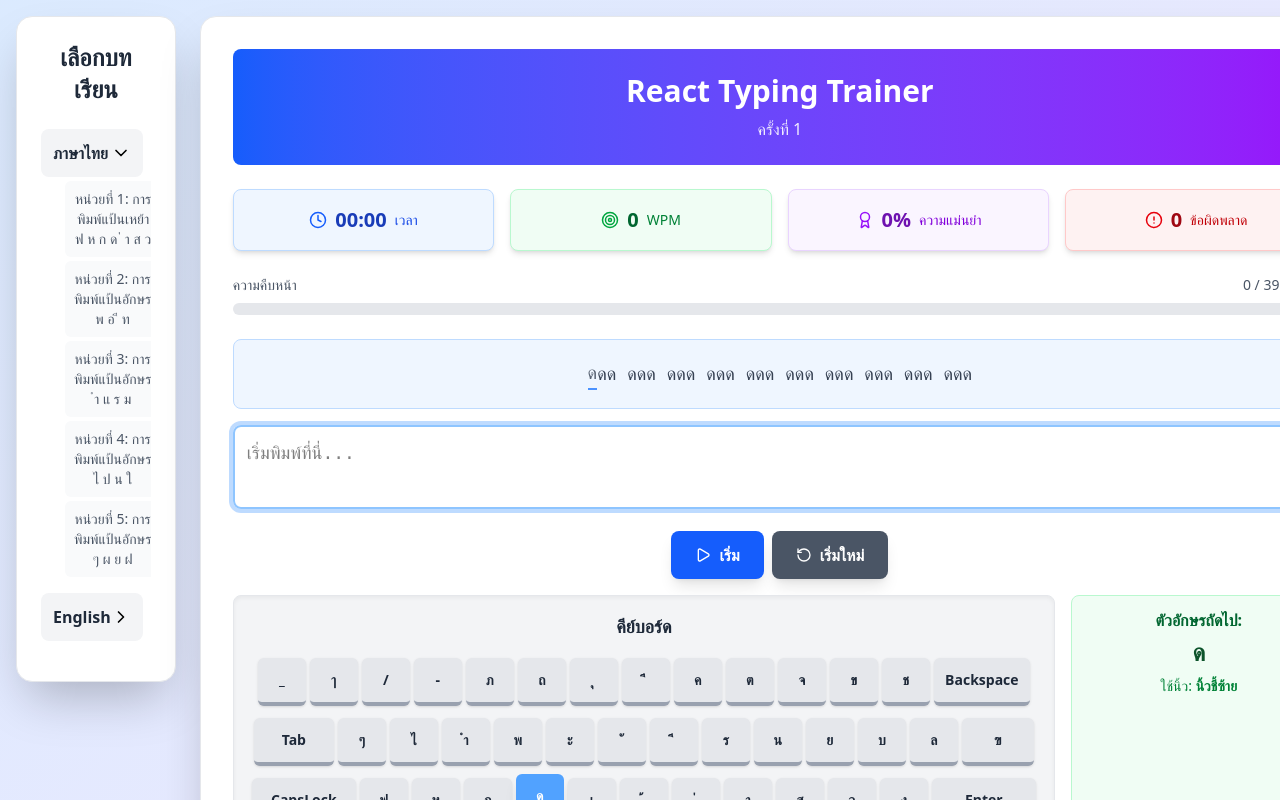
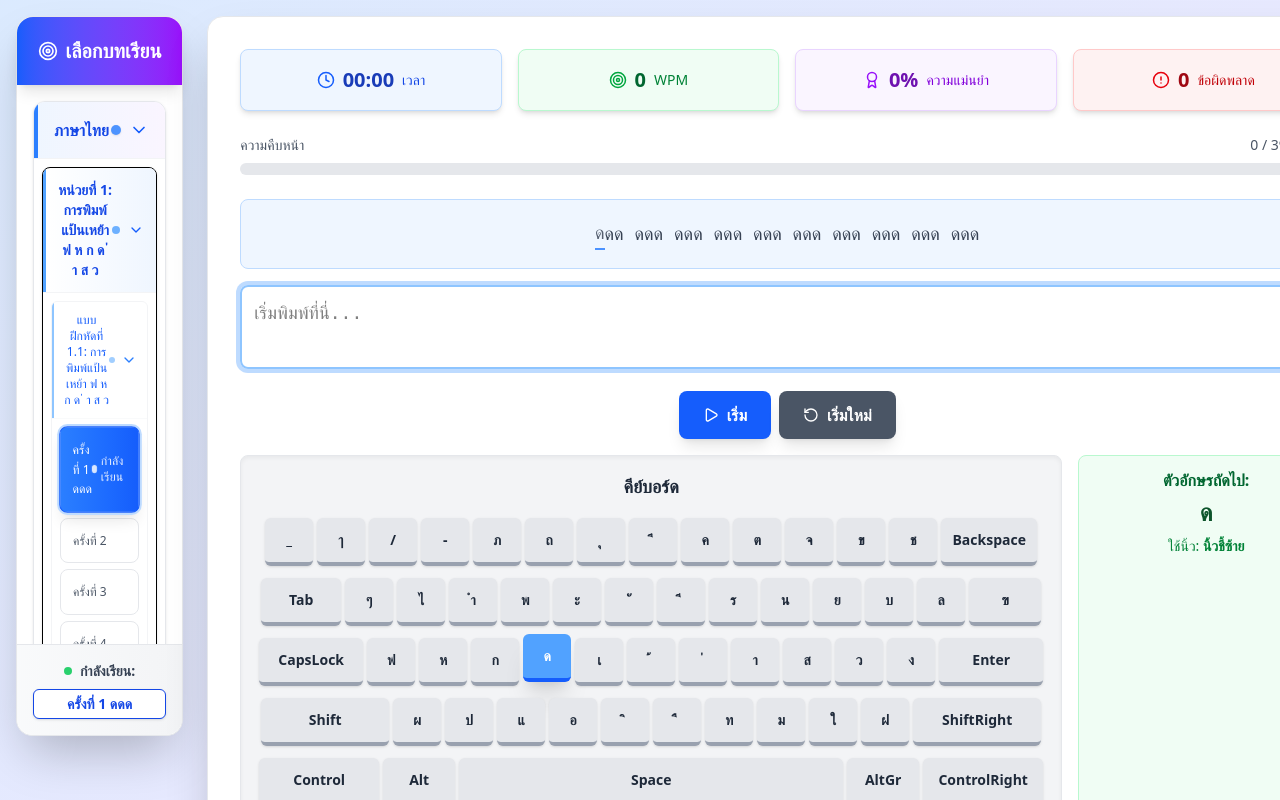
Before and after one commit to AfdolRatchanon/project-typing, a React (Vite) app: page / in a window 1280 px wide. Shown: the top 800 px of the page. Built offline with nearby package versions, Linux system fonts and the light colour scheme.

Commit message:
fix(App.tsx) : layout, aside, virture keyboard

```diff
--- a/src/App.tsx
+++ b/src/App.tsx
@@ -2,8 +2,8 @@ import React, { useState, useEffect, useRef, useCallback, useMemo } from 'react'
 import { Clock, Target, Award, RotateCcw, Play, Pause, ChevronDown, ChevronRight, CircleAlert } from 'lucide-react';
 import './App.css'
 
-// import type { Language, Unit, Session, Level, ScoringCriteria, LevelScoring } from './types'
-import { languages, scoringCriteria } from './data'
+// import type { Language, Unit, Session, Level, ScoringCriteria, LevelScoring } from './types/types'
+import { languages, scoringCriteria } from './data/data'
 
 
 // Define types for better type safety and code readability
@@ -604,102 +604,200 @@ const App: React.FC = () => {
   const totalCharsActual = fullTextContent.length;
   const progress = totalCharsActual > 0 ? (totalProgress / totalCharsActual) * 100 : 0;
 
+  useEffect(() => {
+    // Find current level and auto-expand menu to show it
+    for (const language of languages) {
+      for (const unit of language.units) {
+        for (const session of unit.sessions) {
+          const foundLevel = session.levels.find(level => level.id === currentLevelId);
+          if (foundLevel) {
+            setExpandedLanguage(language.id);
+            setExpandedUnits(prev => ({ ...prev, [unit.id]: true }));
+            setExpandedSessions(prev => ({ ...prev, [session.id]: true }));
+            return;
+          }
+        }
+      }
+    }
+  }, [currentLevelId, languages]);
+
   return (
-    <div className="min-h-screen bg-gradient-to-br from-blue-100 to-purple-100 flex flex-col lg:flex-row p-2 sm:p-4 font-inter gap-3 lg:gap-6">
+    <div className="min-h-screen bg-gradient-to-br from-blue-100 to-purple-100 flex flex-col xl:flex-row p-2 sm:p-4 font-inter gap-3 lg:gap-6">
       {/* Aside Menu for Level Selection */}
-      <aside className="bg-white rounded-xl lg:rounded-2xl shadow-2xl w-full lg:w-80 xl:w-96 p-3 lg:p-6 border border-gray-200 lg:h-fit max-h-80 lg:max-h-screen">
-        <h2 className="text-lg lg:text-2xl font-bold text-gray-800 mb-3 lg:mb-6 text-center">
+      <aside className="bg-white rounded-xl lg:rounded-2xl shadow-2xl w-full xl:w-80 2xl:w-96 border border-gray-200 h-150 sm:h-200 lg:h-500 lg:max-h-[90vh] flex flex-col">
+        {/* Header with gradient */}
+        <div className="bg-gradient-to-r from-blue-600 to-purple-600 text-white p-3 sm:p-4 lg:p-5 rounded-t-xl lg:rounded-t-2xl shadow-lg">
+          <h2 className="text-base sm:text-lg lg:text-xl font-bold text-center flex items-center justify-center gap-2">
+            <Target size={16} className="sm:w-5 sm:h-5" />
             เลือกบทเรียน
           </h2>
+        </div>
 
-        <div className="overflow-y-auto max-h-60 lg:max-h-[calc(100vh-200px)] pr-2">
-          {languages.map((language) => (
-            <div key={language.id} className="mb-4">
+        {/* Menu Content with improved scrolling - responsive */}
+        <div className="flex-1 overflow-y-auto p-2 sm:p-3 lg:p-4 scrollbar-thin scrollbar-track-gray-100 scrollbar-thumb-gray-300">
+          <div className="space-y-2 sm:space-y-3">
+            {languages.map((language, _langIndex) => { // Fixed: added underscore
+              // Check if current level is in this language
+              const isLanguageActive = language.units.some(unit =>
+                unit.sessions.some(session =>
+                  session.levels.some(level => level.id === currentLevelId)
+                )
+              );
+
+              return (
+                <div key={language.id} className="border border-gray-200 rounded-lg sm:rounded-xl overflow-hidden shadow-sm hover:shadow-md transition-shadow duration-300">
                   <button
                     onClick={() => setExpandedLanguage(expandedLanguage === language.id ? '' : language.id)}
-                className="w-full flex items-center justify-between p-3 bg-gray-100 rounded-lg hover:bg-gray-200 transition-colors"
+                    className={`w-full flex items-center justify-between p-2.5 sm:p-3 lg:p-4 transition-all duration-300 ${isLanguageActive
+                      ? 'bg-gradient-to-r from-blue-50 to-purple-50 border-l-4 border-l-blue-500'
+                      : 'bg-gray-50 hover:bg-gray-100'
+                      }`}
                   >
-                <span className="font-bold text-gray-800">{language.name}</span>
+                    <span className={`font-bold text-sm sm:text-base ${isLanguageActive ? 'text-blue-700' : 'text-gray-800'}`}>
+                      {language.name}
+                    </span>
+                    <div className="flex items-center gap-2">
+                      {isLanguageActive && <div className="w-2 h-2 sm:w-2.5 sm:h-2.5 bg-blue-500 rounded-full animate-pulse shadow-sm"></div>}
                       {expandedLanguage === language.id ?
-                  <ChevronDown size={20} /> :
-                  <ChevronRight size={20} />
+                        <ChevronDown size={16} className={`sm:w-5 sm:h-5 transition-transform duration-200 ${isLanguageActive ? 'text-blue-600' : 'text-gray-600'}`} /> :
+                        <ChevronRight size={16} className={`sm:w-5 sm:h-5 transition-transform duration-200 ${isLanguageActive ? 'text-blue-600' : 'text-gray-600'}`} />
                       }
+                    </div>
                   </button>
 
                   {expandedLanguage === language.id && (
-                <div className="mt-1 space-y-1">
-                  {language.units.map((unit) => (
-                    <div key={unit.id}>
+                    <div className="bg-white border-t border-gray-100">
+                      <div className="space-y-1.5 sm:space-y-2 p-1.5 sm:p-2">
+                        {language.units.map((unit, _unitIndex) => { // Fixed: added underscore
+                          // Check if current level is in this unit
+                          const isUnitActive = unit.sessions.some(session =>
+                            session.levels.some(level => level.id === currentLevelId)
+                          );
+
+                          return (
+                            <div key={unit.id} className="border border-gray-150 rounded-md sm:rounded-lg overflow-hidden shadow-sm">
                               <button
                                 onClick={() => toggleUnit(unit.id)}
-                        className="w-full flex items-center justify-between p-2 ml-6 bg-gray-50 rounded-md hover:bg-gray-100 transition-colors"
+                                className={`w-full flex items-center justify-between p-2 sm:p-2.5 lg:p-3 transition-all duration-300 ${isUnitActive
+                                  ? 'bg-gradient-to-r from-blue-25 to-blue-50 border-l-3 border-l-blue-400'
+                                  : 'bg-gray-25 hover:bg-gray-50'
+                                  }`}
                               >
-                        <span className="font-medium text-gray-600 text-sm">{unit.name}</span>
+                                <span className={`font-semibold text-xs sm:text-sm ${isUnitActive ? 'text-blue-700' : 'text-gray-700'
+                                  }`}>
+                                  {unit.name}
+                                </span>
+                                <div className="flex items-center gap-1.5 sm:gap-2">
+                                  {isUnitActive && <div className="w-1.5 h-1.5 sm:w-2 sm:h-2 bg-blue-400 rounded-full animate-pulse"></div>}
                                   {expandedUnits[unit.id] ?
-                          <ChevronDown size={16} /> :
-                          <ChevronRight size={16} />
+                                    <ChevronDown size={14} className={`sm:w-4 sm:h-4 transition-transform duration-200 ${isUnitActive ? 'text-blue-600' : 'text-gray-500'}`} /> :
+                                    <ChevronRight size={14} className={`sm:w-4 sm:h-4 transition-transform duration-200 ${isUnitActive ? 'text-blue-600' : 'text-gray-500'}`} />
                                   }
+                                </div>
                               </button>
 
                               {expandedUnits[unit.id] && (
-                        <div className="mt-1 space-y-1">
-                          {unit.sessions.map((session) => (
-                            <div key={session.id}>
+                                <div className="bg-white border-t border-gray-100">
+                                  <div className="space-y-1 sm:space-y-1.5 p-1.5 sm:p-2">
+                                    {unit.sessions.map((session, _sessionIndex) => { // Fixed: added underscore
+                                      // Check if current level is in this session
+                                      const isSessionActive = session.levels.some(level => level.id === currentLevelId);
+
+                                      return (
+                                        <div key={session.id} className="border border-gray-100 rounded-sm sm:rounded-md overflow-hidden">
                                           <button
                                             onClick={() => toggleSession(session.id)}
-                                className="w-full flex items-center justify-between p-2 ml-10 bg-gray-50 rounded-md hover:bg-gray-100 transition-colors"
+                                            className={`w-full flex items-center justify-between p-2 sm:p-2.5 transition-all duration-300 ${isSessionActive
+                                              ? 'bg-gradient-to-r from-blue-25 to-indigo-25 border-l-2 border-l-blue-300'
+                                              : 'bg-gray-25 hover:bg-gray-50'
+                                              }`}
                                           >
-                                <span className="font-medium text-gray-600 text-xs">{session.name}</span>
+                                            <span className={`font-medium text-xs ${isSessionActive ? 'text-blue-600' : 'text-gray-600'
+                                              }`}>
+                                              {session.name}
+                                            </span>
+                                            <div className="flex items-center gap-1 sm:gap-1.5">
+                                              {isSessionActive && <div className="w-1 h-1 sm:w-1.5 sm:h-1.5 bg-blue-300 rounded-full animate-pulse"></div>}
                                               {expandedSessions[session.id] ?
-                                  <ChevronDown size={14} /> :
-                                  <ChevronRight size={14} />
+                                                <ChevronDown size={12} className={`sm:w-4 sm:h-4 transition-transform duration-200 ${isSessionActive ? 'text-blue-500' : 'text-gray-400'}`} /> :
+                                                <ChevronRight size={12} className={`sm:w-4 sm:h-4 transition-transform duration-200 ${isSessionActive ? 'text-blue-500' : 'text-gray-400'}`} />
                                               }
+                                            </div>
                                           </button>
 
                                           {expandedSessions[session.id] && (
-                                <div className="mt-1 space-y-1">
-                                  {session.levels.map((level) => (
+                                            <div className="bg-white border-t border-gray-50 p-1.5 sm:p-2">
+                                              <div className="space-y-1 sm:space-y-1.5">
+                                                {session.levels.map((level, _levelIndex) => ( // Fixed: added underscore
                                                   <button
                                                     key={level.id}
                                                     onClick={() => setCurrentLevelId(level.id)}
                                                     disabled={isStarted && !isPaused}
                                                     className={`
-                              w-full text-left p-2 ml-14 rounded-md border transition-all duration-200 ease-in-out text-xs
+                                                      w-full text-left p-2 sm:p-2.5 lg:p-3 rounded-md sm:rounded-lg border transition-all duration-300 ease-in-out text-xs font-medium
                                                       ${currentLevelId === level.id
-                                          ? 'bg-blue-500 text-white border-blue-600 shadow-md'
-                                          : 'bg-white text-gray-600 border-gray-200 hover:bg-blue-50 hover:border-blue-300'
+                                                        ? 'bg-gradient-to-r from-blue-500 to-blue-600 text-white border-blue-600 shadow-lg transform scale-[1.02] ring-2 ring-blue-200 ring-opacity-50'
+                                                        : 'bg-white text-gray-600 border-gray-200 hover:bg-blue-50 hover:border-blue-300 hover:shadow-md hover:transform hover:scale-[1.01]'
                                                       }
-                              ${(isStarted && !isPaused) ? 'opacity-50 cursor-not-allowed' : 'hover:shadow-sm'}
+                                                      ${(isStarted && !isPaused) ? 'opacity-50 cursor-not-allowed' : ''}
                                                     `}
                                                   >
-                                      {level.name}
+                                                    <div className="flex items-center justify-between">
+                                                      <span className="leading-relaxed">{level.name}</span>
+                                                      {currentLevelId === level.id && (
+                                                        <div className="flex items-center gap-1">
+                                                          <div className="w-1.5 h-1.5 sm:w-2 sm:h-2 bg-white rounded-full animate-pulse"></div>
+                                                          <span className="text-xs opacity-90 hidden sm:inline">กำลังเรียน</span>
+                                                        </div>
+                                                      )}
+                                                    </div>
                                                   </button>
                                                 ))}
                                               </div>
-                              )}
-                            </div>
-                          ))}
                                             </div>
                                           )}
                                         </div>
-                  ))}
+                                      );
+                                    })}
+                                  </div>
                                 </div>
                               )}
                             </div>
-          ))}
+                          );
+                        })}
+                      </div>
+                    </div>
+                  )}
+                </div>
+              );
+            })}
+          </div>
+        </div>
+
+        {/* Footer with current selection info - responsive */}
+        <div className="border-t border-gray-200 p-2 sm:p-3 lg:p-4 bg-gradient-to-r from-gray-50 to-gray-100 rounded-b-xl lg:rounded-b-2xl">
+          <div className="text-xs text-gray-600 text-center">
+            <div className="flex items-center justify-center gap-1.5 sm:gap-2 mb-1 sm:mb-2">
+              <div className="w-1.5 h-1.5 sm:w-2 sm:h-2 bg-green-500 rounded-full animate-pulse"></div>
+              <span className="font-semibold text-gray-700 text-xs sm:text-sm">กำลังเรียน:</span>
+            </div>
+            <div className="font-bold text-blue-700 truncate px-2 py-1 bg-white rounded-md shadow-sm border text-xs sm:text-sm">
+              {currentLevel?.name || 'กำลังโหลด...'}
+            </div>
+          </div>
         </div>
       </aside>
 
       {/* Main Content */}
       <div className="bg-white p-4 lg:p-8 rounded-xl lg:rounded-2xl shadow-2xl flex-1 border border-gray-200 min-h-0">
-        <div className="bg-gradient-to-r from-blue-600 to-purple-600 text-white p-4 lg:p-6 rounded-lg mb-4 lg:mb-6">
+        {/* <div className="bg-gradient-to-r from-blue-600 to-purple-600 text-white p-4 lg:p-6 rounded-lg mb-4 lg:mb-6">
           <h1 className="text-2xl lg:text-3xl font-extrabold text-center mb-2">
             React Typing Trainer
           </h1>
           <p className="text-center opacity-90 text-sm lg:text-base">
-            {currentLevel?.name || 'กำลังโหลด...'}
+            {currentLevel?.id || 'กำลังโหลด...'}
           </p>
-        </div>
+        </div> */}
 
         {/* Stats Display with Icons */}
         <div className="grid grid-cols-2 lg:grid-cols-4 gap-2 lg:gap-4 mb-4 lg:mb-6">
@@ -798,7 +896,7 @@ const App: React.FC = () => {
         </div>
 
         {/* Virtual Keyboard และ Finger Guidance */}
-        <div className="flex flex-col lg:flex-row gap-3 lg:gap-4">
+        <div className="flex flex-col-reverse lg:flex-row gap-3 lg:gap-4">
           {/* Virtual Keyboard */}
           <div className="flex-1 p-3 lg:p-4 bg-gray-100 rounded-lg shadow-inner border border-gray-200 overflow-x-auto">
             <h2 className="text-base lg:text-lg font-bold text-gray-800 mb-2 lg:mb-3 text-center">คีย์บอร์ด</h2>
@@ -822,16 +920,16 @@ const App: React.FC = () => {
                           relative flex items-center justify-center
                           m-0.5 rounded-md text-xs lg:text-sm font-semibold transition-all duration-100 ease-in-out
                           border-b-4
-                          ${isHighlighted ? 'bg-blue-400 text-white border-blue-600 -translate-y-1 shadow-lg' : isCapsActive ? 'bg-blue-300 text-white border-blue-500' : 'bg-gray-200 text-gray-800 border-gray-400 shadow-sm'}
-                          ${keyLabel === 'Backspace' ? 'w-16 lg:w-24' : ''}
-                          ${keyLabel === 'Tab' ? 'w-12 lg:w-20' : ''}
-                          ${keyLabel === '\\' ? 'w-12 lg:w-18' : ''}
-                          ${keyLabel === 'CapsLock' ? 'w-16 lg:w-26' : ''}
-                          ${keyLabel === 'Enter' ? 'w-16 lg:w-26' : ''}
-                          ${keyLabel === 'Shift' || keyLabel === 'ShiftRight' ? 'w-20 lg:w-32' : ''}
-                          ${keyLabel === 'Control' || keyLabel === 'ControlRight' ? 'w-20 lg:w-30' : ''}
-                          ${keyLabel === 'Alt' || keyLabel === 'AltGr' ? 'w-16 lg:w-18' : ''}
-                          ${keyLabel === 'Space' ? 'w-56 lg:w-96' : 'w-8 h-8 lg:w-12 lg:h-12'}
+                          ${isHighlighted ? 'bg-blue-400 text-white border-blue-600 -translate-y-1 shadow-xl' : isCapsActive ? 'bg-blue-300 text-white border-blue-500' : 'bg-gray-200 text-gray-800 border-gray-400 shadow-sm'}
+                          ${keyLabel === 'Backspace' ? 'w-16 xl:w-24' : ''}
+                          ${keyLabel === 'Tab' ? 'w-12 xl:w-20' : ''}
+                          ${keyLabel === '\\' ? 'w-12 xl:w-18' : ''}
+                          ${keyLabel === 'CapsLock' ? 'w-16 xl:w-26' : ''}
+                          ${keyLabel === 'Enter' ? 'w-16 xl:w-26' : ''}
+                          ${keyLabel === 'Shift' || keyLabel === 'ShiftRight' ? 'w-20 xl:w-32' : ''}
+                          ${keyLabel === 'Control' || keyLabel === 'ControlRight' ? 'w-20 xl:w-30' : ''}
+                          ${keyLabel === 'Alt' || keyLabel === 'AltGr' ? 'w-16 xl:w-18' : ''}
+                          ${keyLabel === 'Space' ? 'w-56 xl:w-96' : 'w-8 h-8 xl:w-12 xl:h-12'}
                         `}
                       >
                         {displayChar}
--- a/src/data/index.ts
+++ b/src/data/data.ts
@@ -1,4 +1,4 @@
-import type { Language, LevelScoring } from '../types' // Import the interfaces
+import type { Language, LevelScoring } from '../types/types' // Import the interfaces
 
 // --- Data for Languages, Units, Sessions and Scoring Criteria ---
 export const languages: Language[] = [
@@ -16,7 +16,7 @@ export const languages: Language[] = [
                         levels: [
                             {
                                 id: 'thai-practice-1-1-1',
-                                name: 'ครั้งที่ 1',
+                                name: 'ครั้งที่ 1 ดดด',
                                 text: 'ดดด ดดด ดดด ดดด ดดด ดดด ดดด ดดด ดดด ดดด',
                             },
                             {
```
Also changed, not shown: src/types/types.ts (renamed from src/types/index.ts). Lines whose indentation alone changed are shown as unchanged.
